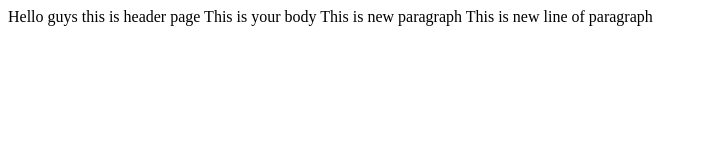
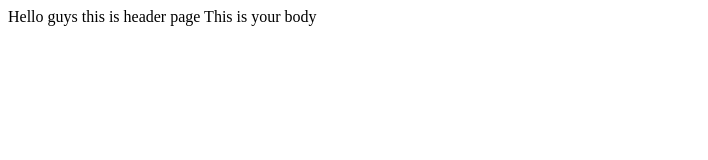
Before and after one commit to WebmethodsDevlopment/FileProcess, a plain HTML site: page body.html in a window 1280 px wide. Shown: the whole page, without its empty margins (0-708 px from the left). Drawn offline with Linux system fonts and the light colour scheme.

Commit message:
Revert "Updated paragraphs tags in body.html"
<Reverting these changes>
This reverts commit 84f9a10c18c65f0dcf88607e7ccc83c86dd82463.

```diff
--- a/body.html
+++ b/body.html
@@ -1,6 +1,4 @@
 <html>
 	<head> Hello guys this is header page </head>
 	<body> This is your body </body>
-	<p1>This is new paragraph</p1>
-	<p2>This is new line of paragraph</p2>
 </html>
```
